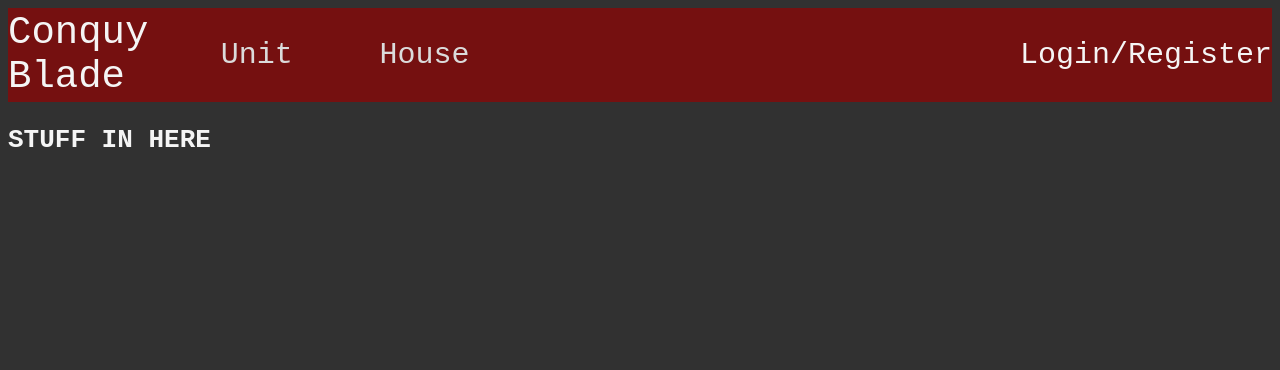
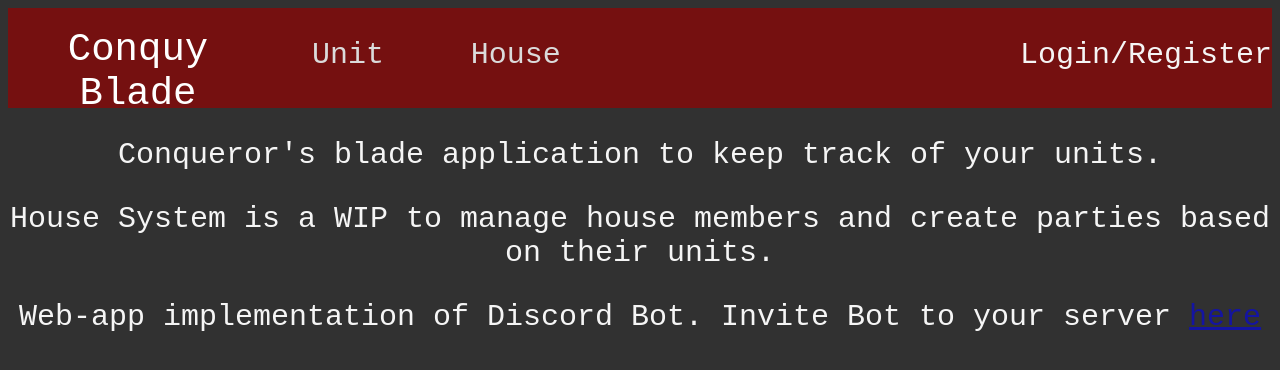
Before and after one commit to Geovera/cbdiscord, a plain HTML site: page web/index.html in a window 1280 px wide. Drawn offline with Linux system fonts and the light colour scheme.

Commit message:
Added some info into home page

```diff
--- a/web/index.html
+++ b/web/index.html
@@ -10,6 +10,16 @@
     <body>
         <nav-placeholder></nav-placeholder>
         <script src="/navbar/navbar.js"></script>
-        <h1>STUFF IN HERE</h1>
+        <div class="home-text">
+            <p>
+                Conqueror's blade application to keep track of your units.
+            </p>
+            <p>
+                House System is a WIP to manage house members and create parties based on their units.
+            </p>
+            <p>
+                Web-app implementation of Discord Bot. Invite Bot to your server <a href="https://discord.com/oauth2/authorize?client_id=534070031747776534&scope=bot&permissions=36895808">here</a>
+            </p>
+        </div>
     </body>
 </html>
--- a/web/navbar/navbar.html
+++ b/web/navbar/navbar.html
@@ -3,19 +3,15 @@
         <a href="/">Conquy Blade</a>
     </bar-title>
     <bar-options>
-        <div class="dropdown">
+        <div class="dropdown bar-element">
             <p>Unit</p>
             <div class="dropdown-content">
                 <a href="/units">All Units</a>
                 <a href="/myunits">My Units</a>
             </div>
         </div>
-        <div class="dropdown">
-            <p>House</p>
-            <div class="dropdown-content">
-                <a href="/units">All Units</a>
-                <a>My Units</a>
-            </div>
+        <div class="bar-element">
+            <a onclick="alert('Not implemented yet')">House</a>
         </div>
     </bar-options>
     <bar-user>
@@ -23,7 +19,7 @@
         <div class="dropdown" style="display: none;">
             <p>House</p>
             <div class="dropdown-content">
-                <a>Profile</a>
+                <a onclick="alert('Not implemented yet')">Profile</a>
                 <a onclick="logOut()">Log Out</a>
             </div>
         </div>
--- a/web/sass/main.scss
+++ b/web/sass/main.scss
@@ -18,3 +18,11 @@ content-body{
     margin-top: 50px;
     grid-area: content;
 }
+
+.home-text{
+    text-align: center;
+    font-size: 30px;
+    a{
+        color: rgb(20, 20, 161);
+    }
+}
--- a/web/sass/navbar.scss
+++ b/web/sass/navbar.scss
@@ -7,22 +7,27 @@ nav-bar{
         /1fr   5fr     1fr
     ;
     background-color: rgb(117, 16, 16);
+    max-height: 100px;
 }
 
 bar-title {
 
-    margin: auto;
+    // margin: auto;
+    margin-top: 20px;
+    text-align: center;
+    min-width: 260px;
     a {
         grid-area: title;
         font-size: 300%;
 
-        color: whitesmoke;
+        color: white;
         text-decoration: none;
     }
 }
 
 bar-options{
     grid-area: options;
+    min-width: 500px;
 }
 
 .dropdown {
@@ -32,6 +37,25 @@ bar-options{
     font-size: 30px;
     min-width: 160px;
     height: 100%;
+}
+
+.bar-element{
+    position: relative;
+    display: inline-block;
+    text-align: center;
+    font-size: 30px;
+    min-width: 160px;
+    height: 100%;
+    a{
+        display: block;
+        margin-block-start: 1em;
+        margin-block-end: 1em;
+        margin-inline-start: 0px;
+        margin-inline-end: 0px;
+    }
+}
+.bar-element:hover{
+    background-color: #9c4949;
 }
 
 .dropdown-content {
@@ -52,7 +76,6 @@ bar-options{
 }
 
 .dropdown:hover {
-    background-color: #9c4949;
     .dropdown-content {
         display: block;
     }
```
Also changed, not shown: web/stylesheets/main.css, web/stylesheets/navbar.css, 2 other files.
